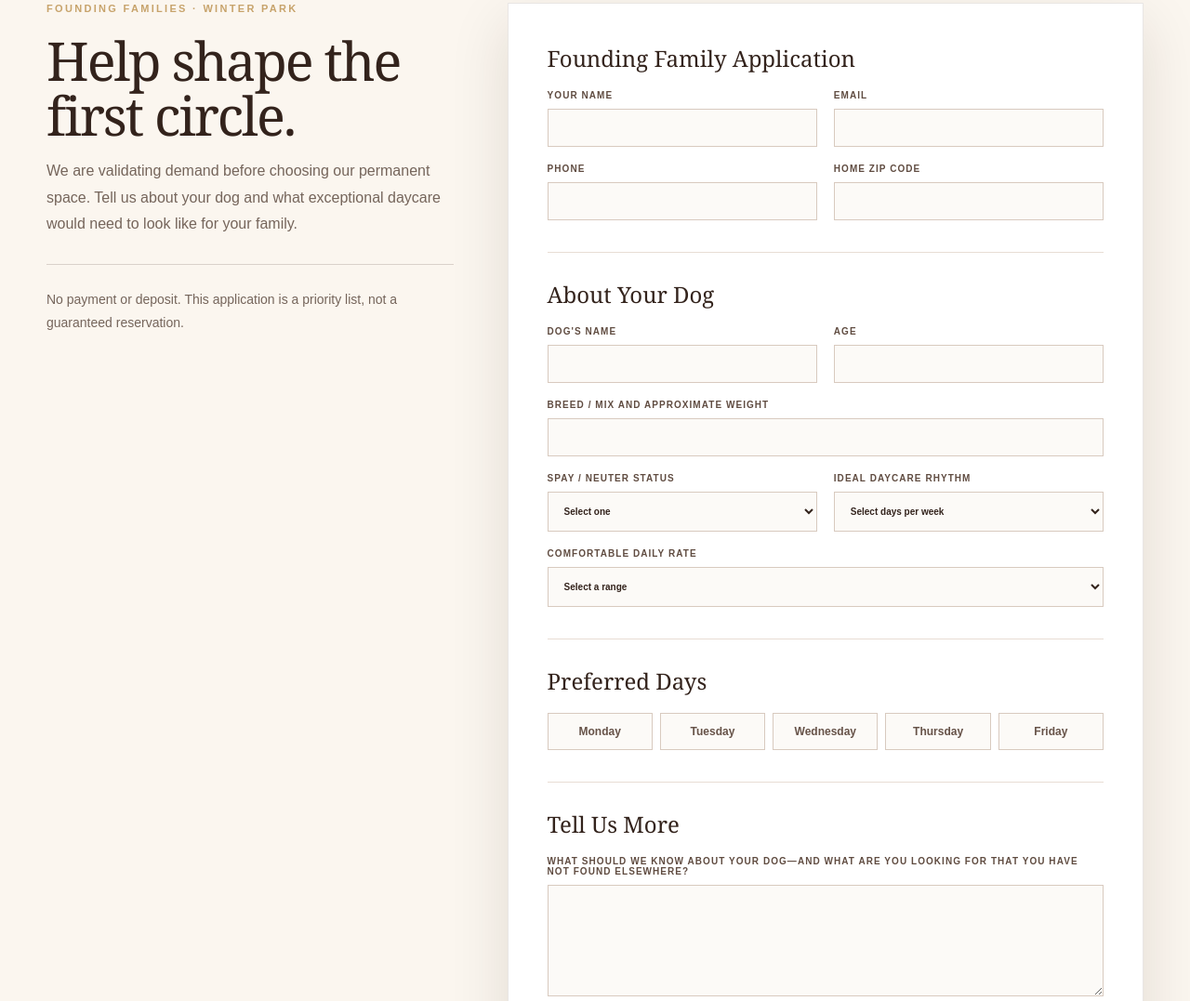
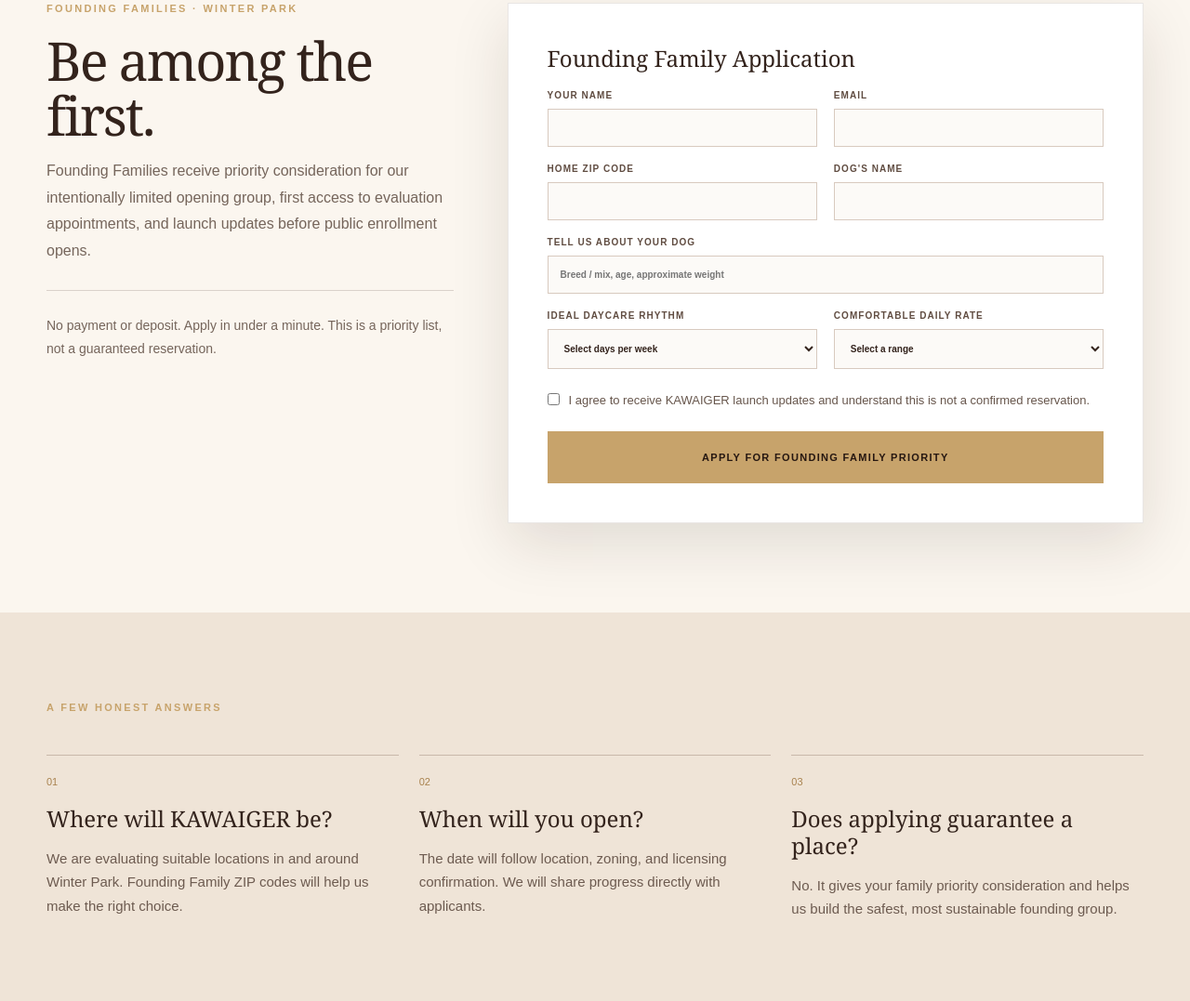
Before and after one commit to Kawaiger/kawaiger-winter-park, a plain HTML site: page index.html in a window 1280 px wide. Shown: the part 2389-3466 px from the top of the page at 93% size. Drawn offline with Linux system fonts and the light colour scheme.

Commit message:
Add files via upload

```diff
--- a/index.html
+++ b/index.html
@@ -545,9 +545,9 @@ textarea{
   <div class="container application-layout">
     <div class="application-intro">
       <div class="eyebrow">Founding Families · Winter Park</div>
-      <h2 class="display">Help shape the first circle.</h2>
-      <p>We are validating demand before choosing our permanent space. Tell us about your dog and what exceptional daycare would need to look like for your family.</p>
-      <p class="notice">No payment or deposit. This application is a priority list, not a guaranteed reservation.</p>
+      <h2 class="display">Be among the first.</h2>
+      <p>Founding Families receive priority consideration for our intentionally limited opening group, first access to evaluation appointments, and launch updates before public enrollment opens.</p>
+      <p class="notice">No payment or deposit. Apply in under a minute. This is a priority list, not a guaranteed reservation.</p>
     </div>
 
     <form class="form-card" id="foundingForm" action="https://formspree.io/f/xgaenygp" method="POST" novalidate>
@@ -560,33 +560,17 @@ textarea{
         <label>Email
           <input name="Email" type="email" autocomplete="email" required>
         </label>
-        <label>Phone
-          <input name="Phone" type="tel" autocomplete="tel" required>
-        </label>
         <label>Home ZIP Code
           <input name="Home ZIP Code" inputmode="numeric" autocomplete="postal-code" pattern="[0-9]{5}(-[0-9]{4})?" required>
         </label>
-      </div>
-
-      <h3 class="form-section-title">About Your Dog</h3>
-      <div class="form-grid">
         <label>Dog's Name
           <input name="Dog's Name" required>
         </label>
-        <label>Age
-          <input name="Age" required>
+
+        <label class="field-full">Tell us about your dog
+          <input name="Dog Profile" placeholder="Breed / mix, age, approximate weight" required>
         </label>
-        <label class="field-full">Breed / Mix and Approximate Weight
-          <input name="Breed / Mix and Approximate Weight" required>
-        </label>
-        <label>Spay / Neuter Status
-          <select name="Spay / Neuter Status" required>
-            <option value="">Select one</option>
-            <option>Spayed / neutered</option>
-            <option>Intact</option>
-            <option>Too young / scheduled</option>
-          </select>
-        </label>
+
         <label>Ideal Daycare Rhythm
           <select name="Ideal Daycare Rhythm" required>
             <option value="">Select days per week</option>
@@ -597,7 +581,8 @@ textarea{
             <option>Occasional / as needed</option>
           </select>
         </label>
-        <label class="field-full">Comfortable Daily Rate
+
+        <label>Comfortable Daily Rate
           <select name="Comfortable Daily Rate" required>
             <option value="">Select a range</option>
             <option>$50–59 per day</option>
@@ -609,26 +594,12 @@ textarea{
         </label>
       </div>
 
-      <h3 class="form-section-title">Preferred Days</h3>
-      <div class="days" aria-label="Preferred days">
-        <label class="day"><input type="checkbox" name="Preferred Days" value="Monday"><span>Monday</span></label>
-        <label class="day"><input type="checkbox" name="Preferred Days" value="Tuesday"><span>Tuesday</span></label>
-        <label class="day"><input type="checkbox" name="Preferred Days" value="Wednesday"><span>Wednesday</span></label>
-        <label class="day"><input type="checkbox" name="Preferred Days" value="Thursday"><span>Thursday</span></label>
-        <label class="day"><input type="checkbox" name="Preferred Days" value="Friday"><span>Friday</span></label>
-      </div>
-
-      <h3 class="form-section-title">Tell Us More</h3>
-      <label>What should we know about your dog—and what are you looking for that you have not found elsewhere?
-        <textarea name="What should we know about your dog—and what are you looking for that you have not found elsewhere?" required></textarea>
-      </label>
-
       <label class="consent">
         <input type="checkbox" name="Consent" required>
         <span>I agree to receive KAWAIGER launch updates and understand this is not a confirmed reservation.</span>
       </label>
 
-      <button class="button submit" type="submit">Submit Founding Family Application</button>
+      <button class="button submit" type="submit">Apply for Founding Family Priority</button>
       <div class="form-status" id="formStatus" role="status" aria-live="polite"></div>
     </form>
   </div>
@@ -705,10 +676,6 @@ textarea{
       formData.append("_subject", "KAWAIGER Founding Family Application");
       formData.append("Submission Source", "www.kawaiger.com");
 
-      if (!formData.getAll("Preferred Days").length) {
-        formData.append("Preferred Days", "Not specified");
-      }
-
       const response = await fetch(form.action, {
         method: "POST",
         body: formData,
@@ -719,7 +686,7 @@ textarea{
 
       if (response.ok) {
         form.reset();
-        showStatus("Thank you! Your Founding Family application has been received. We will be in touch with launch updates and next steps.");
+        showStatus("Thank you! Your Founding Family application has been received. You are now on the KAWAIGER priority list, and we will be in touch with launch updates and next steps.");
         status.scrollIntoView({ behavior: "smooth", block: "center" });
       } else {
         let message = "We couldn't submit your application. Please try again.";
```
